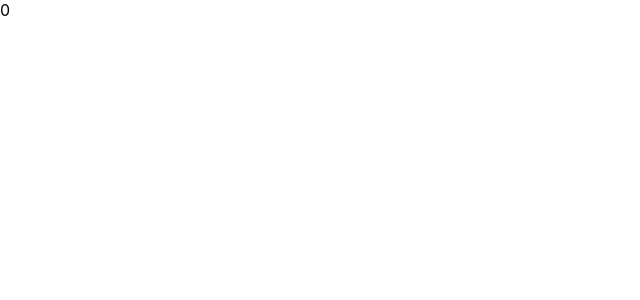
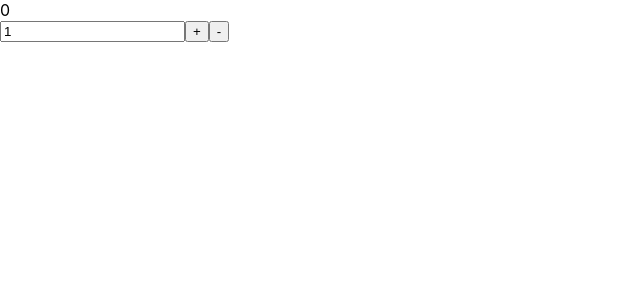
Before and after one commit to Vladislav-Rurak/react-app, a React (Create React App) app: page / in a window 1280 px wide. Shown: the top 300 px of the page, without its empty margins (0-640 px from the left). Built offline with nearby package versions, Linux system fonts and the light colour scheme.

Commit message:
Add CounterH

```diff
--- a/src/App.js
+++ b/src/App.js
@@ -1,5 +1,5 @@
-import ClickerCounter from './components/ClickerCounter';
+import CounterH from './components/CounterH';
 
-const App = () => <ClickerCounter />;
+const App = () => <CounterH />;
 
 export default App;
--- /dev/null
+++ b/src/components/CounterH/index.js
@@ -0,0 +1,29 @@
+import React, { Component, useState } from 'react';
+
+function CounterH () {
+  const [count, setCount] = useState(0);
+  const [step, setStep] = useState(1);
+
+  const increment = () => {
+    setCount(count => count + step);
+  };
+
+  const dicrement = () => {
+    setCount(count => count - step);
+  };
+
+  return (
+    <>
+      <div>{count}</div>
+      <input
+        type='number'
+        value={step}
+        onChange={e => setStep(Number(e.target.value))}
+      />
+      <button onClick={increment}>+</button>
+      <button onClick={dicrement}>-</button>
+    </>
+  );
+}
+
+export default CounterH;
```
